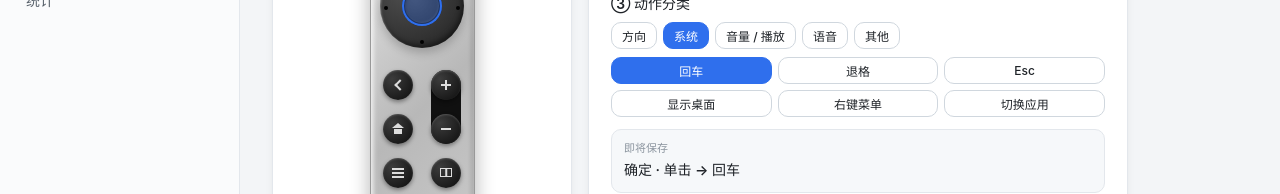
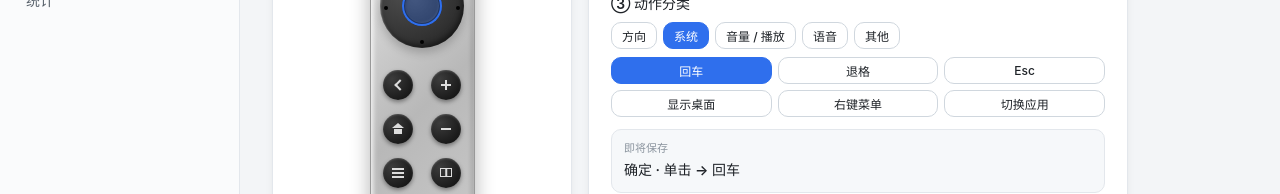
Before and after one commit to poluce/windows-remote-mic, a React (Vite) app: page / in a window 1280 px wide. Both pictures are taken after a click on the button "按键映射". Shown: the part 324-518 px from the top of the page. Built offline with nearby package versions, Linux system fonts and the light colour scheme.

Commit message:
fix(mapping): split volume +/- into separate buttons to fix hit area

```diff
--- a/src/components/Xiaomi2ProRemote.css
+++ b/src/components/Xiaomi2ProRemote.css
@@ -241,33 +241,13 @@
   box-shadow: 0 -4px 0 #ddd, 0 4px 0 #ddd;
 }
 
-.x2pro-remote .pill-volume {
-  width: 30px;
-  height: 74px;
-  background: #101010;
-  border-radius: 15px;
+.x2pro-remote .icon-vol {
   position: relative;
+  width: 10px;
+  height: 10px;
 }
-
-.x2pro-remote .vol-btn {
-  position: absolute;
-  width: 30px;
-  height: 30px;
-  border-radius: 50%;
-  background: radial-gradient(circle at 30% 30%, #3c3c3c, #0d0d0d);
-  box-shadow: 0 2px 4px rgba(0, 0, 0, 0.4), inset 0 1px 2px rgba(255, 255, 255, 0.2);
-}
-.x2pro-remote .vol-btn.plus {
-  top: 0;
-  left: 0;
-}
-.x2pro-remote .vol-btn.minus {
-  bottom: 0;
-  left: 0;
-}
-
-.x2pro-remote .vol-btn.plus::before,
-.x2pro-remote .vol-btn.plus::after {
+.x2pro-remote .icon-vol.plus::before,
+.x2pro-remote .icon-vol.plus::after {
   content: "";
   position: absolute;
   top: 50%;
@@ -275,16 +255,16 @@
   transform: translate(-50%, -50%);
   background: #ddd;
 }
-.x2pro-remote .vol-btn.plus::before {
+.x2pro-remote .icon-vol.plus::before {
   width: 10px;
   height: 2px;
 }
-.x2pro-remote .vol-btn.plus::after {
+.x2pro-remote .icon-vol.plus::after {
   width: 2px;
   height: 10px;
 }
 
-.x2pro-remote .vol-btn.minus::before {
+.x2pro-remote .icon-vol.minus::before {
   content: "";
   position: absolute;
   top: 50%;
--- a/src/components/Xiaomi2ProRemote.tsx
+++ b/src/components/Xiaomi2ProRemote.tsx
@@ -78,20 +78,22 @@ export function Xiaomi2ProRemote({ selected, onSelect }: Props) {
           </button>
         </div>
         <div className="right-col">
-          <div className="pill-volume">
           <button
             type="button"
-              className={`vol-btn plus remote-key ${selected === "volume_up" ? "active" : ""}`}
+            className={`small-btn remote-key ${selected === "volume_up" ? "active" : ""}`}
             title="音量 +"
             onClick={() => onSelect("volume_up")}
-            />
+          >
+            <div className="icon-vol plus" />
+          </button>
           <button
             type="button"
-              className={`vol-btn minus remote-key ${selected === "volume_down" ? "active" : ""}`}
+            className={`small-btn remote-key ${selected === "volume_down" ? "active" : ""}`}
             title="音量 −"
             onClick={() => onSelect("volume_down")}
-            />
-          </div>
+          >
+            <div className="icon-vol minus" />
+          </button>
           <button
             type="button"
             className={`small-btn remote-key ${selected === "tv" ? "active" : ""}`}
```
Lines whose indentation alone changed are shown as unchanged.
